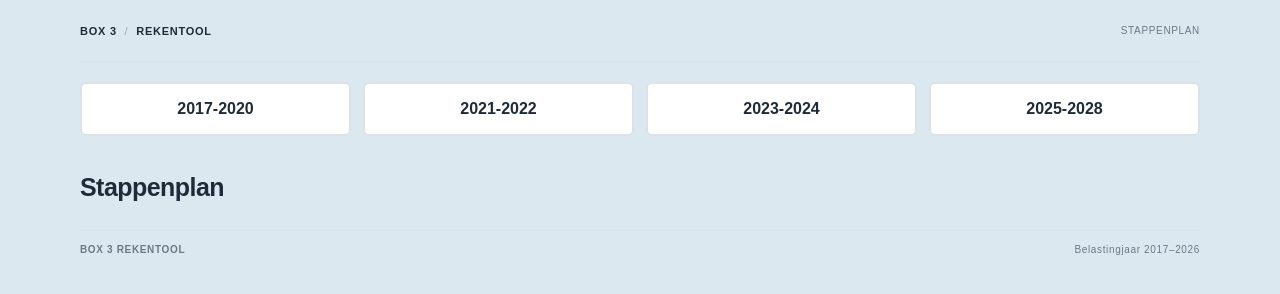
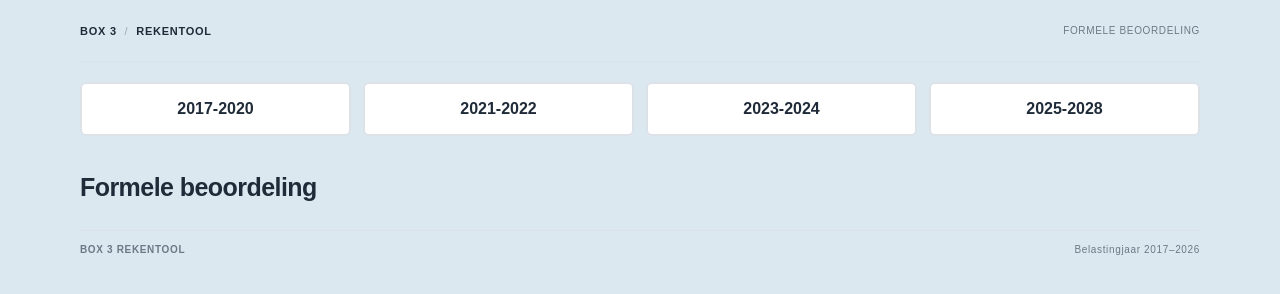
Before and after one commit to Cammvandermark/Rekentool-Box-3, a plain HTML site: page index.html in a window 1280 px wide. Drawn offline with Linux system fonts and the light colour scheme.

Commit message:
Hernoem 'Stappenplan' naar 'Formele beoordeling'
- Update pagina titel
- Update topbar label
- Update h1 heading

Co-authored-by: Copilot <223556219+Copilot@users.noreply.github.com>

```diff
--- a/index.html
+++ b/index.html
@@ -5,7 +5,7 @@
     <meta name="viewport" content="width=device-width, initial-scale=1">
     <meta name="theme-color" content="#f3f5f7">
     <meta name="description" content="Box 3-rekentool — vermogensoverzicht">
-    <title>Box 3 | Stappenplan</title>
+    <title>Box 3 | Formele beoordeling</title>
     <link rel="stylesheet" href="styles.css">
     <script src="gedeeld/opslag-sleutels.js" defer></script>
     <script src="gedeeld/jaargegevens.js" defer></script>
@@ -24,7 +24,7 @@
     <div class="app-shell">
       <header class="topbar">
         <a class="brand" href="index.html"><span>BOX 3 <span class="brand-divider">/</span> REKENTOOL</span></a>
-        <span class="topbar-label">STAPPENPLAN</span>
+        <span class="topbar-label">FORMELE BEOORDELING</span>
       </header>
 
       <div class="period-selector">
@@ -56,7 +56,7 @@
       <main>
         <div class="page-heading">
           <div>
-            <h1>Stappenplan</h1>
+            <h1>Formele beoordeling</h1>
           </div>
         </div>
 
```
